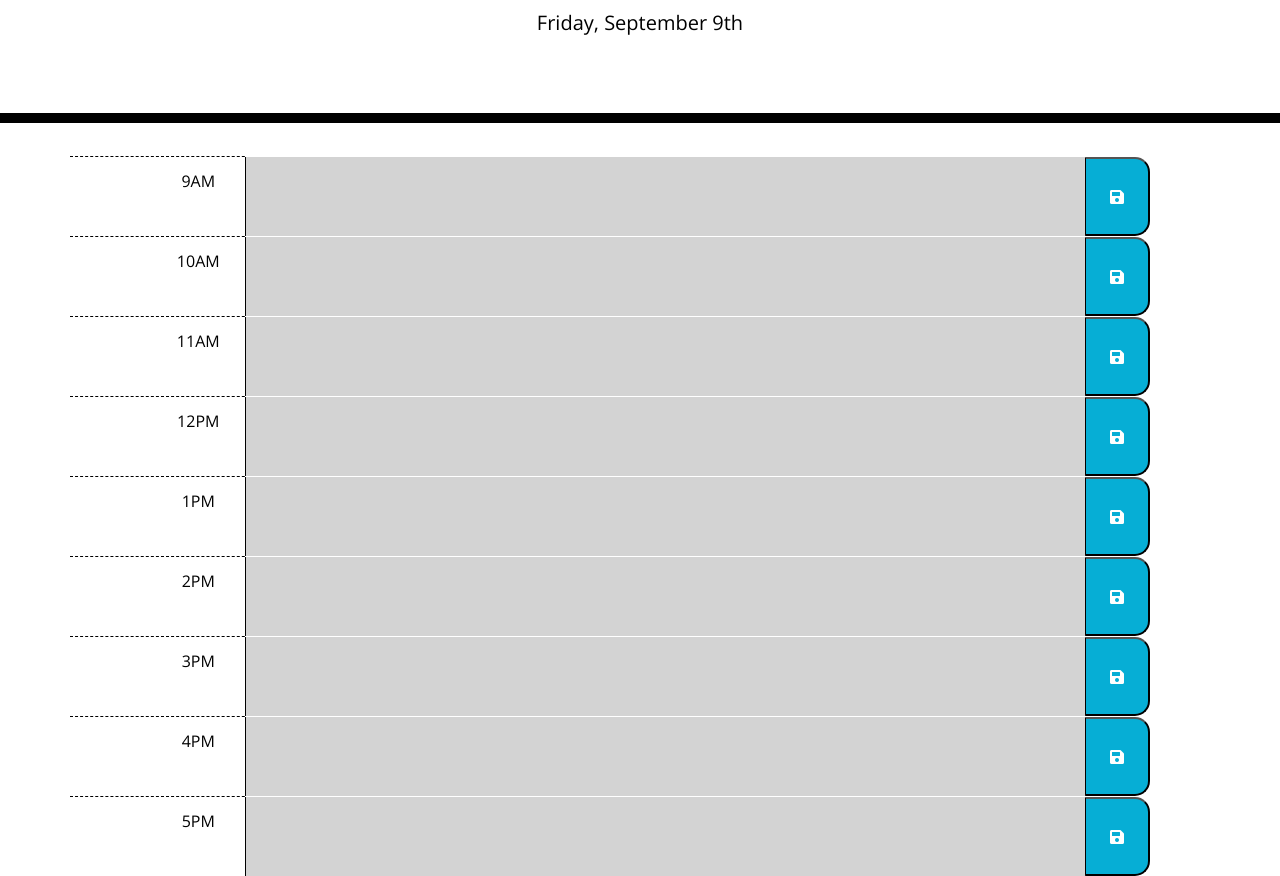
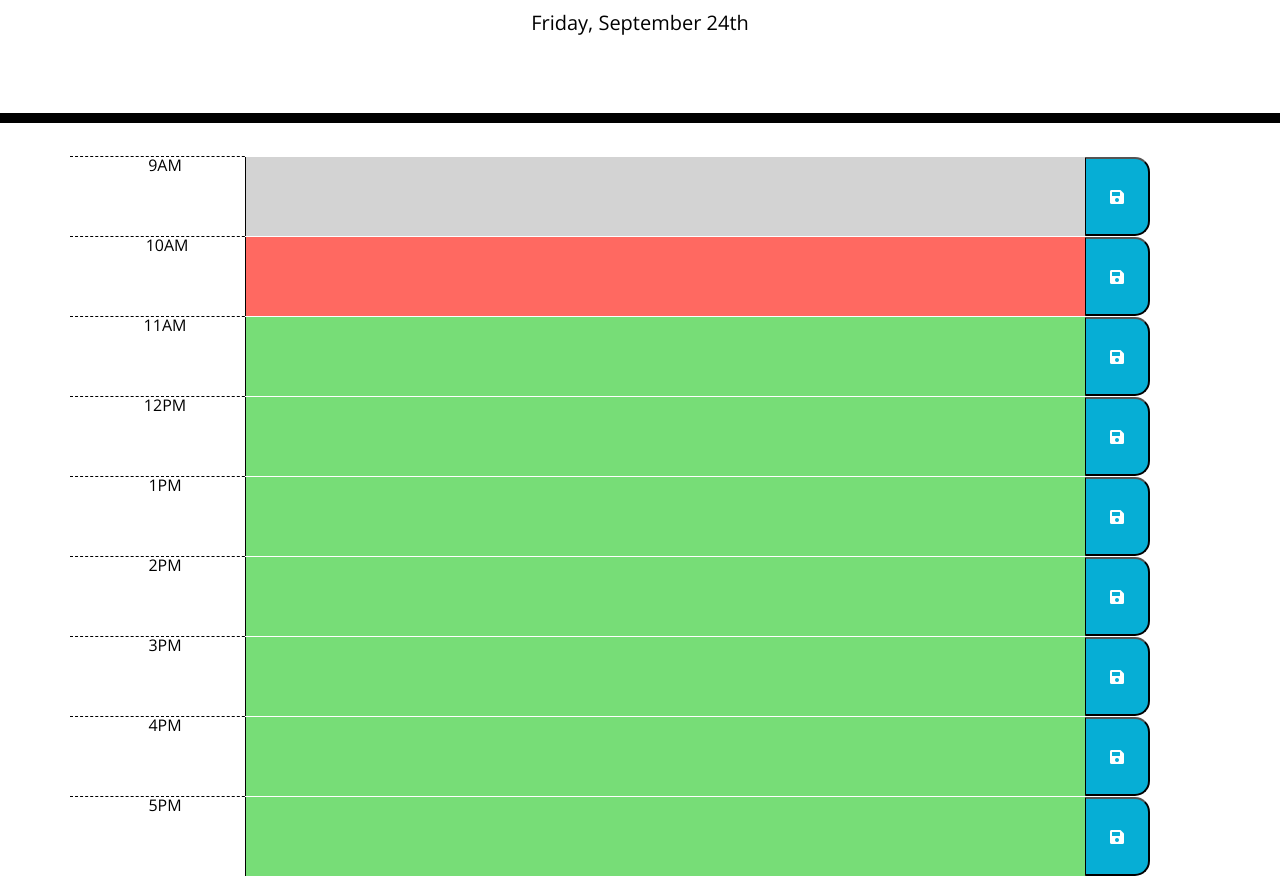
Before and after one commit to veggiepilot/work-day-scheduler, a plain HTML site: page index.html in a window 1280 px wide. Shown: the part 181-1057 px from the top of the page. Drawn offline with nearby package versions, Linux system fonts and the light colour scheme.

Commit message:
setting data in local storage

```diff
--- a/index.html
+++ b/index.html
@@ -30,103 +30,85 @@
     </header>
     <div class="container">
       <!-- Timeblocks go here -->
-        <div class="row time-block">
-            <div class="col-md-2 hour">
-                9AM
-            </div>
-            <div class="col-md-9 description row past" id="textarea">
-                <textarea></textarea>
+        <div class="row time-block" >
+            <div class="col-md-2 hour" id="9AM">9AM</div>
+            <div class="col-md-9 description row" id="textarea">
+                <textarea class="future" id="1"></textarea>
             </div>
             <div class="col-md-1 row">
-                <button class=" saveBtn"><i class="fas fa-save"></i></button>
+                <button class="saveBtn"><i class="fas fa-save"></i></button>
             </div>
         </div>
         <div class="row time-block">
-            <div class="col-md-2 hour">
-                10AM
-            </div>
-            <div class="col-md-9 description row past" id="textarea">
-                <textarea></textarea>
+            <div class="col-md-2 hour"> 10AM</div>
+            <div class="col-md-9 description row" id="textarea">
+                <textarea class="future" id="2"></textarea>
             </div>
             <div class="col-md-1 row">
-                <button class=" saveBtn"><i class="fas fa-save"></i></button>
+                <button class="saveBtn"><i class="fas fa-save"></i></button>
             </div>
         </div>
         <div class="row time-block">
-            <div class="col-md-2 hour">
-                11AM
-            </div>
-            <div class="col-md-9 description row past" id="textarea">
-                <textarea></textarea>
+            <div class="col-md-2 hour">11AM</div>
+            <div class="col-md-9 description row" id="textarea">
+                <textarea class="future" id="3"></textarea>
             </div>
             <div class="col-md-1 row">
-                <button class=" saveBtn"><i class="fas fa-save"></i></button>
+                <button class="saveBtn"><i class="fas fa-save"></i></button>
             </div>
         </div>
-        <div class="row time-block">
-            <div class="col-md-2 hour">
-                12PM
-            </div>
-            <div class="col-md-9 description row past" id="textarea">
-                <textarea></textarea>
+        <div class="row time-block " >
+            <div class="col-md-2 hour">12PM</div>
+            <div class="col-md-9 description row" id="textarea">
+                <textarea class="future" id="4"></textarea>
             </div>
             <div class="col-md-1 row">
-                <button class=" saveBtn"><i class="fas fa-save"></i></button>
+                <button class="saveBtn"><i class="fas fa-save"></i></button>
             </div>
         </div>
-        <div class="row time-block">
-            <div class="col-md-2 hour">
-                1PM
-            </div>
-            <div class="col-md-9 description row past" id="textarea">
-                <textarea></textarea>
+        <div class="row time-block" >
+            <div class="col-md-2 hour">1PM</div>
+            <div class="col-md-9 description row" id="textarea">
+                <textarea class="future" id="5"></textarea>
             </div>
             <div class="col-md-1 row">
-                <button class=" saveBtn"><i class="fas fa-save"></i></button>
+                <button class="saveBtn"><i class="fas fa-save"></i></button>
             </div>
         </div>
-        <div class="row time-block">
-            <div class="col-md-2 hour">
-                2PM
-            </div>
-            <div class="col-md-9 description row past" id="textarea">
-                <textarea></textarea>
+        <div class="row time-block" >
+            <div class="col-md-2 hour">2PM</div>
+            <div class="col-md-9 description row" id="textarea">
+                <textarea class="future" id="6"></textarea>
             </div>
             <div class="col-md-1 row">
-                <button class=" saveBtn"><i class="fas fa-save"></i></button>
+                <button class="saveBtn"><i class="fas fa-save"></i></button>
             </div>
         </div>
-        <div class="row time-block">
-            <div class="col-md-2 hour">
-                3PM
-            </div>
-            <div class="col-md-9 description row past" id="textarea">
-                <textarea></textarea>
+        <div class="row time-block" >
+            <div class="col-md-2 hour">3PM</div>
+            <div class="col-md-9 description row" id="textarea">
+                <textarea class="future" id="7"></textarea>
             </div>
             <div class="col-md-1 row">
-                <button class=" saveBtn"><i class="fas fa-save"></i></button>
+                <button class="saveBtn"><i class="fas fa-save"></i></button>
             </div>
         </div>
-        <div class="row time-block">
-            <div class="col-md-2 hour">
-                4PM
-            </div>
-            <div class="col-md-9 description row past" id="textarea">
-                <textarea></textarea>
+        <div class="row time-block" >
+            <div class="col-md-2 hour">4PM</div>
+            <div class="col-md-9 description row" id="textarea">
+                <textarea class="future" id="8"></textarea>
             </div>
             <div class="col-md-1 row">
-                <button class=" saveBtn"><i class="fas fa-save"></i></button>
+                <button class="saveBtn"><i class="fas fa-save"></i></button>
             </div>
         </div>
-        <div class="row time-block">
-            <div class="col-md-2 hour">
-                5PM
-            </div>
-            <div class="col-md-9 description row past" id="textarea">
-                <textarea></textarea>
+        <div class="row time-block" >
+            <div class="col-md-2 hour">5PM</div>
+            <div class="col-md-9 description row" id="textarea">
+                <textarea class="future" id="9"></textarea>
             </div>
             <div class="col-md-1 row">
-                <button class=" saveBtn"><i class="fas fa-save"></i></button>
+                <button class="saveBtn"><i class="fas fa-save"></i></button>
             </div>
         </div>
 
--- a/script.js
+++ b/script.js
@@ -1,11 +1,81 @@
-// Display date
-var date = $("#currentDay");
-var now  = moment().format("dddd, MMMM Mo");
+
+let date        = $("#currentDay");
+let now         = moment().format("dddd, MMMM Do");
+// let currentTime = moment().format("kk:mm:ss");
+let currentTime = '10:00:59';
+
+let button = $('.saveBtn');
+
 
 date.append(now);
 
-// Create timbelocks for different work hours
-    // Each time block is color coded
-// Enter event in timeblock
-// Save scheduled event in local storage
-// Data persists when page is refreshed
+
+timeBlocks = {
+
+    nineAM: {
+        time: "09:00:00",
+        range: "09:59:59",
+        textArea: $('#1')
+    },
+    tenAM: {
+        time: "10:00:00",
+        range: "10:59:59",
+        textArea: $('#2')
+    },
+    elevenAM: {
+        time: "11:00:00",
+        range: "11:59:59",
+        textArea: $('#3')
+    },
+    twelvePM: {
+        time: "12:00:00",
+        range: "12:59:59",
+        textArea: $('#4')
+    },
+    onePM: {
+        time: "13:00:00",
+        range: "13:59:59",
+        textArea: $('#5')
+    },
+    twoPM: {
+        time: "14:00:00",
+        range: "14:59:59",
+        textArea: $('#6')
+    },
+    threePM: {
+        time: "15:00:00",
+        range: "15:59:59",
+        textArea: $('#7')
+    },
+    fourPM: {
+        time: "16:00:00",
+        range: "16:59:59",
+        textArea: $('#8')
+    },
+    fivePM: {
+        time: "17:00:00",
+        range: "17:59:59",
+        textArea: $('#9')
+    }
+
+};
+
+for (let timeBlock in timeBlocks) {
+
+    if (currentTime > timeBlocks[timeBlock].time && currentTime > timeBlocks[timeBlock].time) {
+        timeBlocks[timeBlock].textArea[0].className = 'past';
+    }
+
+    if (currentTime >= timeBlocks[timeBlock].time && currentTime <= timeBlocks[timeBlock].range ) {
+        timeBlocks[timeBlock].textArea[0].className = 'present';
+    }
+
+}
+
+$(button).on('click', function (e) {
+    // console.log($(e.target).parents(".col-md-1").siblings("#textarea").children()[0].id);
+    localStorage.setItem(
+        $(e.target).parents(".col-md-1").siblings("#textarea").children()[0].id,
+        $(e.target).parents(".col-md-1").siblings("#textarea").children()[0].value
+        );
+});
```
